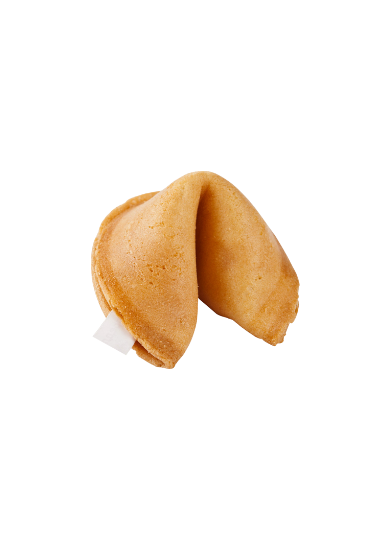
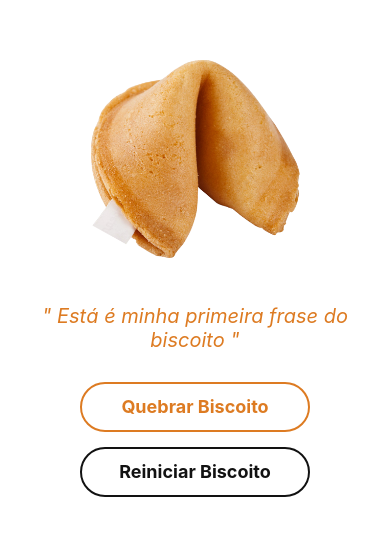
Before and after one commit to thiagooliveira18/FortuneCookie, a React Native app: screen / in a window 390 px wide. Shown: the part 152-688 px from the top of the page. Built offline with nearby package versions, Linux system fonts and the light colour scheme.

Commit message:
Interface

```diff
--- a/App.js
+++ b/App.js
@@ -1,5 +1,5 @@
 import React, { useState } from 'react';
-import { StyleSheet, Text, View, Image } from 'react-native';
+import { StyleSheet, Text, View, Image, TouchableOpacity } from 'react-native';
 
 export default function App() {
   const [img, setImg] = useState(require('./src/assets/biscoito.png'));
@@ -10,6 +10,24 @@ export default function App() {
         source={img}
         style={styles.img}
       />
+
+      <Text style={styles.textoFrase}>" Está é minha primeira frase do biscoito "</Text>
+
+      <TouchableOpacity style={styles.button} onPress={() => alert('Clicou')}>
+        <View style={styles.btnArea}>
+          <Text style={styles.btnTexto}>
+            Quebrar Biscoito
+          </Text>
+        </View>
+      </TouchableOpacity>
+
+      <TouchableOpacity style={[styles.button, { marginTop: 15, borderColor: '#121212' }]} onPress={() => alert('Clicou')}>
+        <View style={styles.btnArea}>
+          <Text style={[styles.btnTexto, { color: '#121212' }]}>
+            Reiniciar Biscoito
+          </Text>
+        </View>
+      </TouchableOpacity>
     </View>
   );
 }
@@ -23,5 +41,29 @@ const styles = StyleSheet.create({
   img: {
     width: 230,
     height: 230,
+  },
+  textoFrase: {
+    fontSize: 20,
+    color: '#dd7b22',
+    margin: 30,
+    fontStyle: 'italic',
+    textAlign: 'center'
+  },
+  button: {
+    width: 230,
+    height: 50,
+    borderColor: '#dd7b22',
+    borderWidth: 2,
+    borderRadius: 25
+  },
+  btnArea: {
+    flex: 1,
+    justifyContent: 'center',
+    alignItems: 'center'
+  },
+  btnTexto: {
+    fontSize: 18,
+    fontWeight: 'bold',
+    color: '#dd7b22'
   }
 })
```
